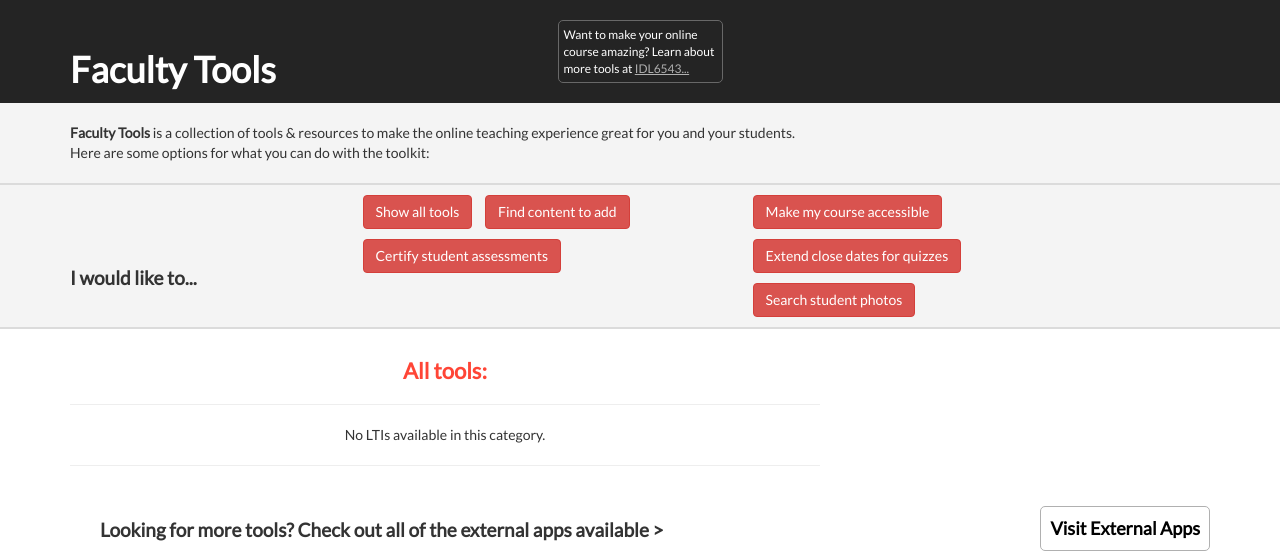
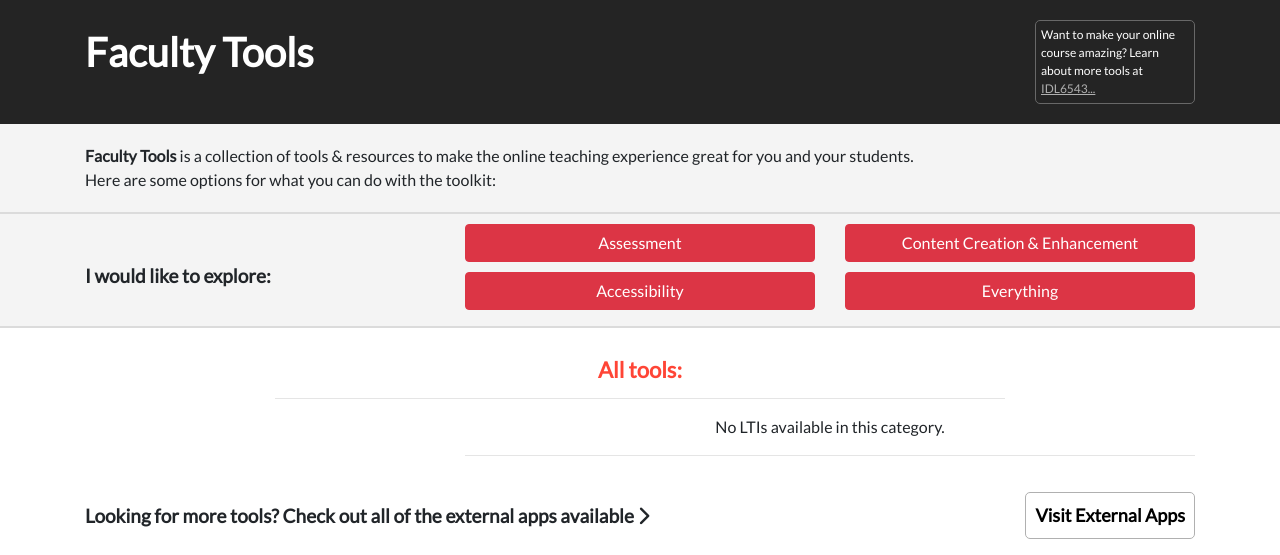
Before and after one commit to ucfopen/faculty-tools, a Flask app: template templates/main_template.html in a window 1280 px wide. Shown: the top 555 px of the page. Run offline with Flask 2, Linux system fonts and the light colour scheme; the template is opened without the code that fills it, so the values that code supplies are empty; parts of the project's set-up code (start-up, migrations or seed data) failed here and were passed over; some libraries are stand-ins or nearby versions; grey boxes are pictures that could not be loaded.

Commit message:
Updated bootstrap version. Moved lti cards to separate template file. Style fixes to reflect updates to bootstrap. Updated text

```diff
--- a/lti.py
+++ b/lti.py
@@ -292,10 +292,10 @@ def index(lti=lti):
                         'id': lti_id,
                         'sessionless_launch_url': sessionless_launch_url,
                         'desc': data['desc'],
-                        'heading': data['subheading'],
                         'screenshot': data['screenshot'],
                         'logo': data['logo'],
-                        'filter_by': data['filter_by']
+                        'filter_by': data['filter_by'],
+                        'is_launchable': data['is_launchable']
                     })
 
     else:
--- a/static/css/main.css
+++ b/static/css/main.css
@@ -90,7 +90,7 @@ h1 {
   font-size: 19px;
   font-weight: bold;
   /* temp vertical centering fix */
-  padding-top: 30%;
+  padding-top: 19%;
 }
 
 .card-deck {
--- a/templates/base.html
+++ b/templates/base.html
@@ -7,11 +7,12 @@
 			// $SCRIPT_ROOT = {{ request.script_root|tojson|safe }};
 		</script>
 		<script   src="https://code.jquery.com/jquery-3.1.1.js"   integrity="sha256-16cdPddA6VdVInumRGo6IbivbERE8p7CQR3HzTBuELA="   crossorigin="anonymous"></script>
-		<script type="text/javascript" src="{{ url_for('static', filename='js/bootstrap.js') }}"></script>
-		<link rel="stylesheet" href="https://maxcdn.bootstrapcdn.com/bootstrap/4.0.0-alpha.5/css/bootstrap.min.css" integrity="sha384-AysaV+vQoT3kOAXZkl02PThvDr8HYKPZhNT5h/CXfBThSRXQ6jW5DO2ekP5ViFdi" crossorigin="anonymous">
+		<!-- <script type="text/javascript" src="{{ url_for('static', filename='js/bootstrap.js') }}"></script> -->
+		<link rel="stylesheet" href="https://maxcdn.bootstrapcdn.com/bootstrap/4.0.0-beta/css/bootstrap.min.css" integrity="sha384-/Y6pD6FV/Vv2HJnA6t+vslU6fwYXjCFtcEpHbNJ0lyAFsXTsjBbfaDjzALeQsN6M" crossorigin="anonymous">
 		<link href="https://fonts.googleapis.com/css?family=Lato" rel="stylesheet">
 		<link rel="stylesheet" type="text/css" href="{{ url_for('static', filename='css/main.css') }}">
-		<script src="https://maxcdn.bootstrapcdn.com/bootstrap/4.0.0-alpha.5/js/bootstrap.min.js" integrity="sha384-BLiI7JTZm+JWlgKa0M0kGRpJbF2J8q+qreVrKBC47e3K6BW78kGLrCkeRX6I9RoK" crossorigin="anonymous"></script>
+		<script src="https://maxcdn.bootstrapcdn.com/bootstrap/4.0.0-beta/js/bootstrap.min.js" integrity="sha384-h0AbiXch4ZDo7tp9hKZ4TsHbi047NrKGLO3SEJAg45jXxnGIfYzk4Si90RDIqNm1" crossorigin="anonymous"></script>
+		<script src="https://use.fontawesome.com/60e3e19420.js"></script>
 		<script type="text/javascript" src="{{ url_for('static', filename='js/main.js') }}"></script>
 
 
@@ -28,7 +29,7 @@
 					<h1>Faculty Tools</h1>
 
 				</div>
-				<div class="col-md-2 col-sm-2 offset-md-5" id="intro-blurb">
+				<div class="col-md-2 col-sm-2 ml-auto" id="intro-blurb">
 					<p>Want to make your online course amazing? Learn about more tools at <a href="https://***REMOVED***/" target="_blank">IDL6543...</a></p>
 				</div>
 			</div>
@@ -49,22 +50,22 @@
 
 	  {% block content %} {% endblock %}
 
-	  <div class="container" id="pre_footer">
-		<div class="col-md-9 col-sm-9" style="padding-top: 10px;">
-			<p class="external_apps">Looking for more tools? Check out all of the external apps available <span>></span></p>
+		<div class="row" id="pre_footer">
+			<div class="col-md-9 col-sm-9" style="padding-top: 10px;">
+				<p class="external_apps">Looking for more tools? Check out all of the external apps available <i class="fa fa-chevron-right" aria-hidden="true"></i></p>
+			</div>
+			<div class="col-md-3 col-sm-3 text-right">
+				<button id="visit_external_apps"><a href="https://www.eduappcenter.com/" target="_blank" style="color: black;">Visit External Apps</a></button>
+			</div>
 		</div>
-		<div class="col-md-3 col-sm-3 text-right">
-			<button id="visit_external_apps"><a href="https://www.eduappcenter.com/" target="_blank" style="color: black;">Visit External Apps</a></button>
-		</div>
-	  </div>
-	</div> <!-- extra div closes container -->
+	</div> <!-- /container -->
 	<footer id="footer">
 	<div class="container">
 		<div class="row">
 			<div class="col-sm-3">
 				<img src="{{ url_for('static', filename='img/***REMOVED***') }}" alt="Center for Distributed Learning" />
 			</div>
-			<div class="col-sm-7 text-right offset-sm-2">
+			<div class="col-sm-7 text-right ml-auto">
 				<a href="https://***REMOVED***/" target="_blank">Learn more about this page</a>
 				<br />
 				<a href="https://***REMOVED***" target="_blank">Interested in collborating or adding something here? Contact us!</a>
--- /dev/null
+++ b/templates/lti_list.html
@@ -0,0 +1,43 @@
+<!-- LTIs -->
+{% if ltis|length > 0 %}
+	{% for lti_batch in ltis|batch(3) %}
+	<div class="row">
+		<div class="col-md-{{ lti_batch|length * 4 }}">
+		<div class="card-deck-wrapper">
+			<div class="card-deck">
+				{% for lti in lti_batch %}
+				<div class="card"  data-filter="{{lti.filter_by}}">
+					<h3 class="card-title text-center">{{lti.name}}</h3>
+					<div class="container text-center">
+					<img class="card-img-top img-fluid margin-10" src={{ url_for('static', filename='img/'+lti.screenshot) }} alt="Screenshot" />
+					</div>
+
+					<div class="card-body">
+						<img class="img-fluid thumbnail" src={{ url_for('static', filename='img/'+lti.logo) }} alt="{{lti.name}} logo" />
+						<p class="card-text">{{lti.desc}}</p>
+						<br style="clear: both;" />
+
+						<div class="buttons" style="vertical-align: bottom;">
+							{% if lti.is_launchable %}
+							<p class="text-center pull-left"><a class="btn btn-success" href="{{lti.sessionless_launch_url}}"><i class="fa fa-play" aria-hidden="true"></i> &nbsp; Launch</a></p>
+							{% endif %}
+
+							<p class="text-center pull-right"><a class="btn btn-primary" href="{{lti.sessionless_launch_url}}"><i class="fa fa-info-circle" aria-hidden="true"></i> &nbsp; Learn More</a></p>
+						</div>
+					</div>
+				</div>
+
+				{% endfor %}
+			</div>
+		</div>
+		</div>
+	</div>
+	{% endfor %}
+{% else %}
+	<div class="row">
+		<div class="col-md-8 ml-auto">
+			<p class="text-center" id="no_ltis">No LTIs available in this category.</p>
+			<hr />
+		</div>
+	</div>
+{% endif %}
--- a/templates/main_template.html
+++ b/templates/main_template.html
@@ -6,23 +6,21 @@
 
 		<div class="row">
 			<div class="col-md-3">
-				<p class="like_to">I would like to...</p>
+				<p class="like_to">I would like to explore:</p>
 			</div>
-			<div class="col-md-4 offset-md-1" id="button_set_left">
+			<div class="col-md-4 ml-auto" id="button_set_left">
 				<nav>
 					<ul class="list-inline intro-buttons">
-						<li><a href="#" data-filter="all" id="custom_content" class="btn btn-danger btn-block">Show all tools</a></li>
-						<li><a href="#" data-filter="content" id="find_content" class="btn btn-danger btn-block">Find content to add</a></li>
-						<li><a href="#" data-filter="certify" id="certify_students" class="btn btn-danger btn-block">Certify student assessments</a></li>
+						<li><a href="#" data-filter="assessment" id="extend_quiz" class="btn btn-danger btn-block">Assessment</a></li>
+						<li><a href="#" data-filter="accessibility" id="find_content" class="btn btn-danger btn-block">Accessibility</a></li>
 					</ul>
 				</nav>
 			</div>
 			<div class="col-md-4" id="button_set_right">
 				<nav>
 					<ul class="list-inline intro-buttons">
-						<li><a href="#" data-filter="accessible" id="make_accessible" class="btn btn-danger btn-block">Make my course accessible</a></li>
-						<li><a href="#" data-filter="extend" id="extend_quiz" class="btn btn-danger btn-block">Extend close dates for quizzes</a></li>
-						<li><a href="#" data-filter="photos" id="search_student" class="btn btn-danger btn-block">Search student photos</a></li>
+						<li><a href="#" data-filter="content" id="make_accessible" class="btn btn-danger btn-block">Content Creation & Enhancement</a></li>
+						<li><a href="#" data-filter="all" id="custom_content" class="btn btn-danger btn-block">Everything</a></li>
 					</ul>
 				</nav>
 			</div>
@@ -34,46 +32,13 @@
 	<!-- grid time -->
 	<!-- first row -->
 	<div class="row">
-		<div class="col-md-8 offset-md-2">
+		<div class="col-md-8 ml-auto mr-auto">
 			<h2 class="text-center" id="all_tools">All tools:</h2>
 			<hr />
 		</div>
 	</div>
 
-	<!-- LTIs -->
-	{% if ltis|length > 0 %}
-		{% for lti_batch in ltis|batch(3) %}
-		<div class="row">
-			<div class="col-md-12">
-			<div class="card-deck-wrapper">
-				<div class="card-deck">
-				{% for lti in lti_batch %}
-					<div class="card" data-filter="{{lti.filter_by}}">
-					<h3 class="card-title text-center">{{lti.heading}}</h3>
-						<div class="container text-center">
-						<p class="text-center margin-20"><a class="btn btn-primary" href="{{lti.sessionless_launch_url}}">Launch {{ lti.name }}</a></p>
-						<img class="card-img-top img-fluid margin-10" src={{ url_for('static', filename='img/'+lti.screenshot) }} alt="Screenshot" />
-						</div>
+	{% include 'lti_list.html' %}
 
-						<div class="card-block">
-							<img class="img-fluid thumbnail" src={{ url_for('static', filename='img/'+lti.logo) }} alt="{{lti.name}} logo" />
-							<p class="card-text">{{lti.desc}}</p>
-							<br style="clear: both;" />
-						</div>
-					</div>
-
-					{% endfor %}
-				</div>
-			</div>
-			</div>
-		</div>
-		{% endfor %}
-	{% else %}
-	<div class="row">
-		<div class="col-md-8 offset-md-2">
-			<p class="text-center" id="no_ltis">No LTIs available in this category.</p>
-			<hr />
-		</div>
-	</div>
-	{% endif %}
-	{% endblock content %}
+{% endblock content %}
+<!-- Extra div is open. closed in base.html -->
```
Also changed, not shown: static/main.scss (line endings or trailing spaces).
